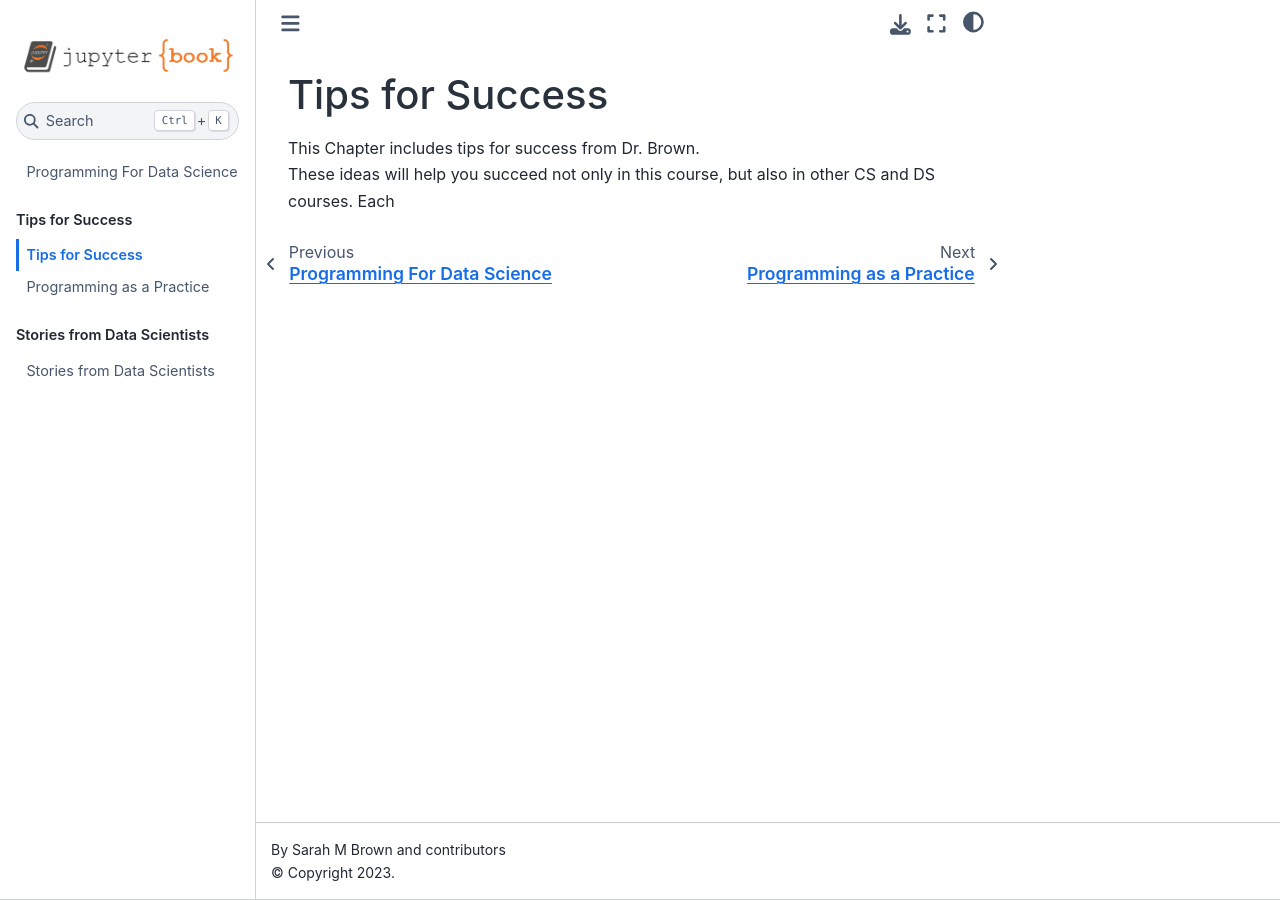
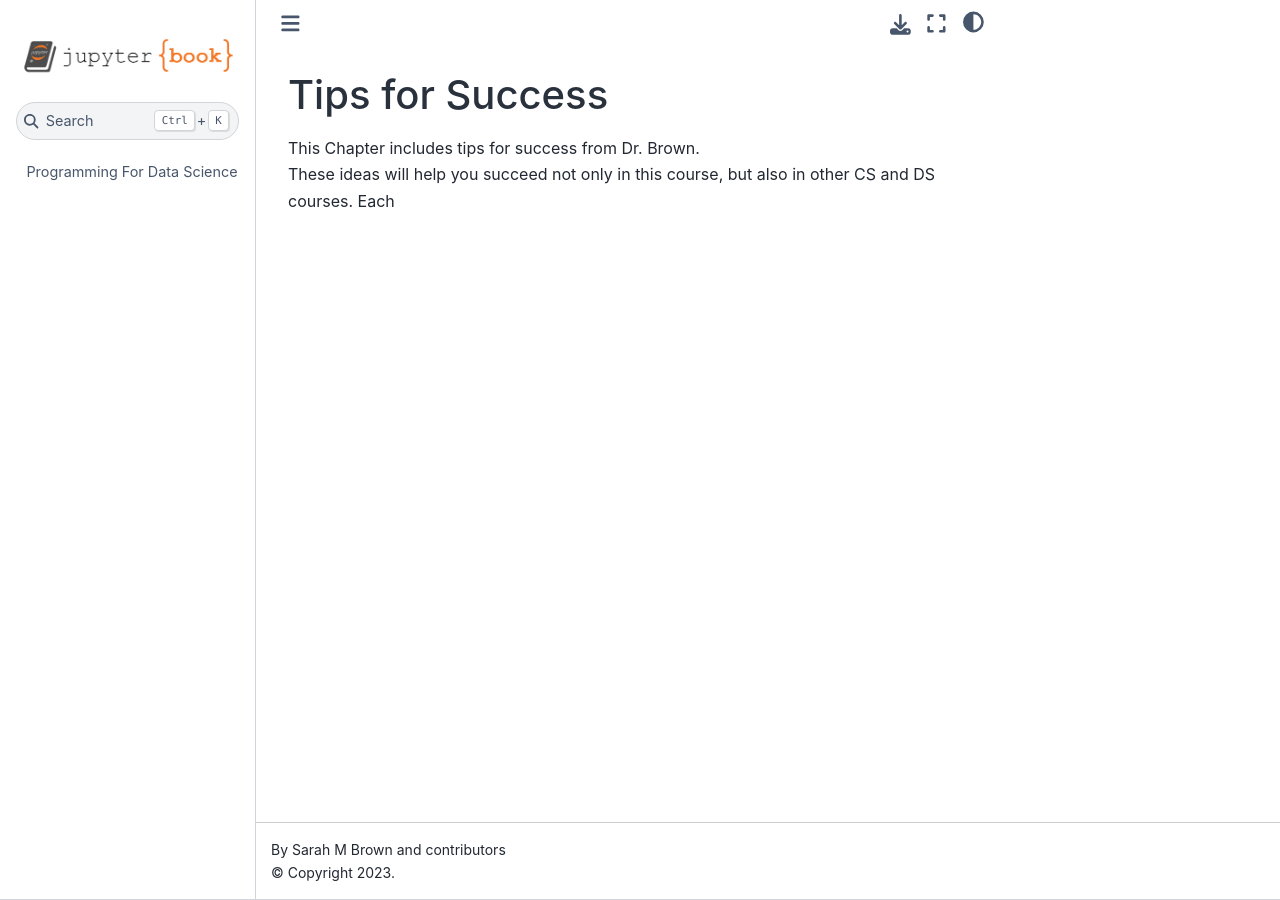
Before and after one commit to rhodyprog4ds/rhodyprog4ds.github.io, a Jupyter Book: the page built from tips/success.md, in a window 1280 px wide. Built offline with Jupyter Book 1.0.4 settings and Sphinx 7.4.7 and the Sphinx Book theme 1.1.4, drawn with Linux system fonts in a browser that asks for light colours; pages that are not in the unit, such as notebooks, are missing from menus; some of the changed lines change nothing that is shown.

Commit message:
Update _toc.yml

```diff
--- a/_toc.yml
+++ b/_toc.yml
@@ -1,13 +1,14 @@
 format: jb-book
 root: intro
 parts:
-  - caption: Tips for Success
-    chapters:
-    - file: tips/success
-    - file: tips/practice
-  - caption: Stories from Data Scientists
-    chapters:
-    - file: stories/why-stories.md
   - caption: Design
     chapters:
     - file: overview
+
+#   - caption: Tips for Success
+#     chapters:
+#     - file: tips/success
+#     - file: tips/practice
+#   - caption: Stories from Data Scientists
+#     chapters:
+#     - file: stories/why-stories.md
```
